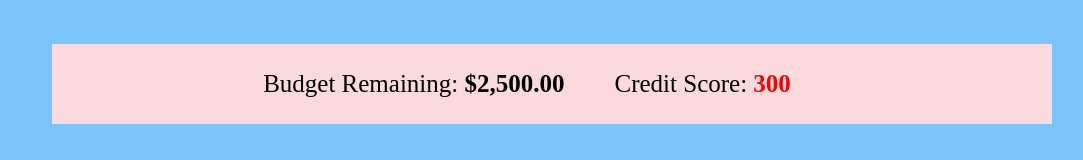
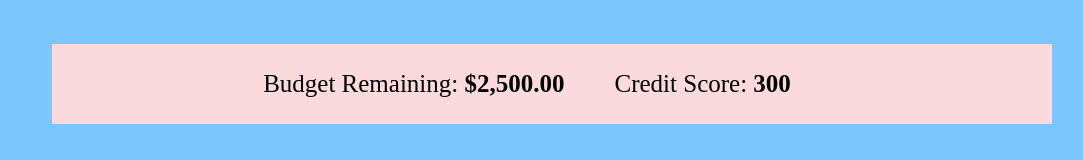
Before and after one commit to melodywang060/CapitalOne-SES-TamaGotchaBack, a React (Create React App) app: page /home in a window 1280 px wide. Shown: the part 560-720 px from the top of the page, without its empty margins (88-1171 px from the left). Built offline with nearby package versions, Linux system fonts and the light colour scheme; a web font is replaced by a local one.

Commit message:
home credit score

```diff
--- a/src/components/Footer.js
+++ b/src/components/Footer.js
@@ -7,7 +7,7 @@ function Footer() {
         <div className="footer">
             <div className="footerlinks">
                 <Link to="/budget"><div className="font-face-gm">Budget Remaining: <b>$2,500.00</b></div></Link>
-                <Link to="/creditscore"><div className="font-face-gm">Credit Score: <r>300</r></div></Link>
+                <Link to="/creditscore"><div className="font-face-gm">Credit Score: <b>300</b></div></Link>
             </div>
         </div>
     );
```
